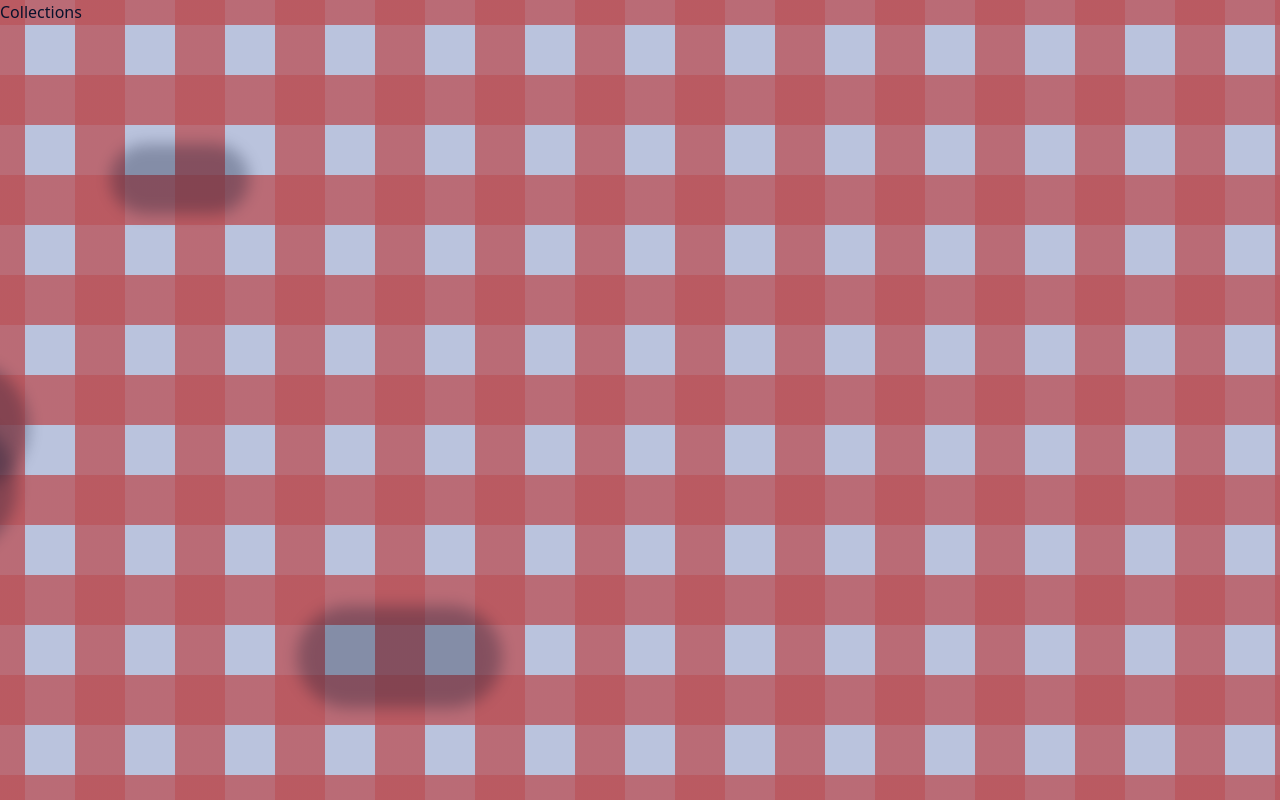
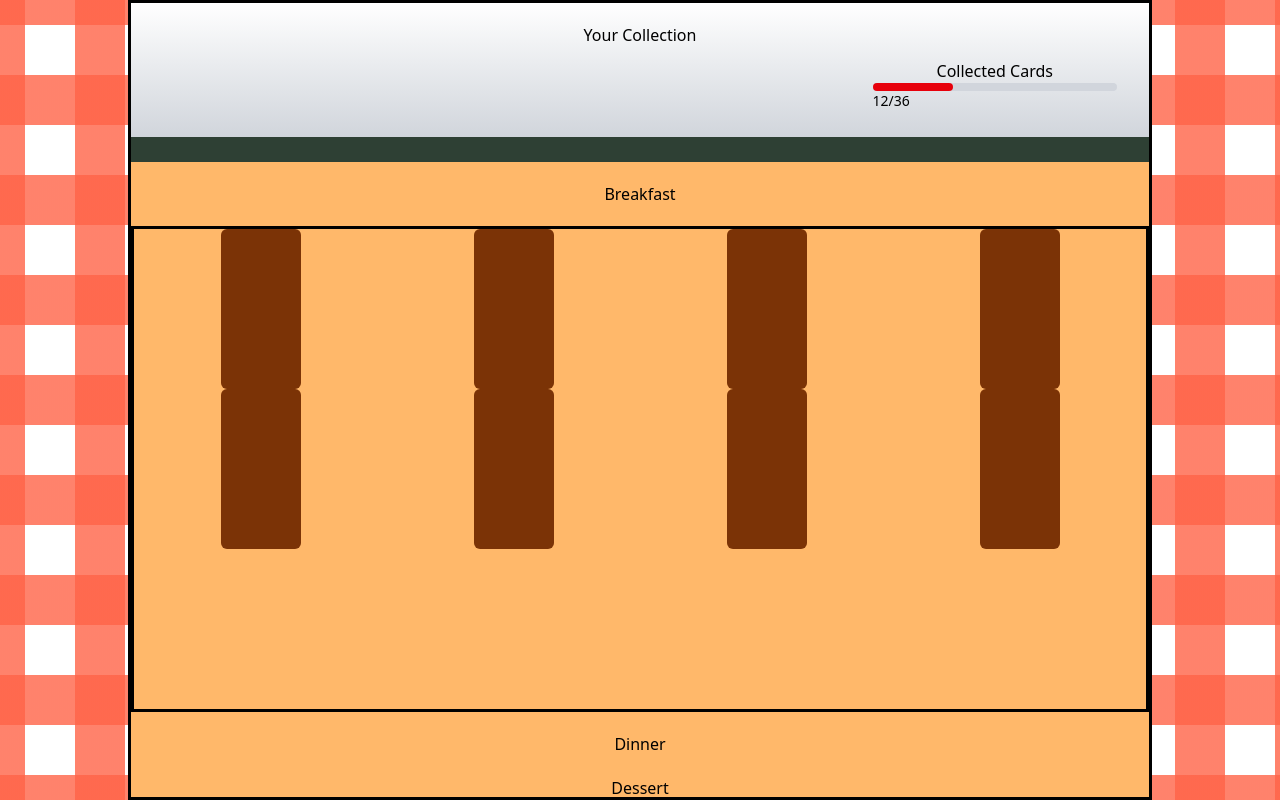
Before and after one commit to Bashguy/Large-Project, a React (Vite) app in the folder frontend/: page /collection in a window 1280 px wide. Built offline with nearby package versions, Linux system fonts and the light colour scheme.

Commit message:
my attempt at the collections and Settings

```diff
--- a/frontend/package.json
+++ b/frontend/package.json
@@ -10,6 +10,7 @@
     "preview": "vite preview"
   },
   "dependencies": {
+    "@material-tailwind/react": "^2.1.10",
     "@tailwindcss/vite": "^4.0.14",
     "axios": "^1.8.4",
     "react": "^19.0.0",
--- a/frontend/src/App.jsx
+++ b/frontend/src/App.jsx
@@ -18,7 +18,7 @@ function App() {
   return (
     <div>
       <Background />
-      <Weather />
+      {/*<Weather />*/}
       <NavBar />
 
       <Routes>
--- /dev/null
+++ b/frontend/src/components/Cards.jsx
@@ -0,0 +1,24 @@
+import React from 'react'
+import {useState} from 'react'
+
+
+export default function Cards() {
+  const [showInfo, setShowInfo] = useState(false)
+
+
+  const cardInfo = ({setShowInfo}) => {
+    return (
+      <div className='hidden'>
+
+      </div>
+    )
+  }
+  return (
+    <div>
+      <div className='w-20 h-40 bg-amber-900 rounded-md'
+                      onClick={()=> setShowInfo(true)}>
+      </div>
+
+    </div>
+  )
+}
--- /dev/null
+++ b/frontend/src/components/CardsList.jsx
@@ -0,0 +1,62 @@
+import React, {useState} from 'react'
+import Cards from './cards'
+const breakfast = [
+  {
+    num: 1
+  },
+  {
+    num: 2
+  },
+  {
+    num: 3
+  },
+  {
+    num: 4
+  },
+  {
+    num: 5
+  },
+  {
+    num: 6
+  },
+  {
+    num: 7
+  },
+  {
+    num: 8
+  },
+  {
+    num: 9
+  },
+  {
+    num: 10
+  },
+  {
+    num: 11
+  },
+  {
+    num: 12
+  }
+]
+const dinner = [
+  1, 2, 3, 4, 5, 6, 7, 8, 9, 10, 11, 12
+]
+const dessert = [
+  1, 2, 3, 4, 5, 6, 7, 8, 9, 10, 11, 12
+]
+// wrapping our props in {} prevents us from needing to write extra code
+export default function CardsList({set}) {
+  return (
+    <div className='grid justify-items-center sm:grid-rows-6 sm:grid-cols-2 md:grid-rows-3 md:grid-cols-4
+                    place-content-center border-3'>
+        <Cards />
+        <Cards />
+        <Cards />
+        <Cards />
+        <Cards />
+        <Cards />
+        <Cards />
+        <Cards />
+    </div>
+  )
+}
--- /dev/null
+++ b/frontend/src/components/DeleteUser.jsx
@@ -0,0 +1,41 @@
+import React from 'react'
+import { useState } from 'react'
+
+function DeleteUser({setConfirmDelete}) {
+    const [canDelete, setCanDelete] = useState({
+        password:""
+    })
+    const deleteData = () => {
+        console.log(canDelete.password)
+        if(canDelete.password === "hallo") {
+            alert("Deleted aaaaaaaaaall your data SUCKAA");
+        }
+    }
+
+  return (
+    <div className='w-screen h-screen fixed top-0 right-0 flex justify-center items-center'>
+      <div className='bg-white p-10 rounded-md shadow-md'>
+            <h1 className='font-bold text-center text-lg p-5 align-text-top'>Are you sure?</h1>
+        <p>Confirm your decision by typing in your password:</p>
+        <input
+            type="text"
+            className="w-full mt-1 bg-white text-[#aa6445] rounded-sm my-3 p-1 ring focus:outline-none"
+            placeholder="Type in your password"
+            value={canDelete.password}
+            onChange={(e) => {
+                setCanDelete({... canDelete, password: e.target.value})
+            }}
+        />
+        <div className='flex justify-between mt-5'>
+          <button className='outline-1 outline-[#101f20] bg-[#101f20] text-white py-2 px-4 hover:bg-transparent hover:text-black rounded-lg'
+          onClick={() => setConfirmDelete(false)}
+          >Cancel</button>
+          <button className='outline-1 outline-[#101f20] hover:bg-[#101f20] hover:text-white py-2 px-4 bg-transparent text-black rounded-lg'
+           onClick={() => deleteData()}
+          >Delete</button>
+        </div>
+      </div>
+    </div>
+  )
+}
+export default DeleteUser
--- a/frontend/src/pages/Battle.jsx
+++ b/frontend/src/pages/Battle.jsx
@@ -1,7 +1,13 @@
 const Battle = () => {
   return (
     <div>
-      Battle
+      <div className="flex w-screen h-screen justify-center content-center">
+        <div className="w-1/3 h-1/3 bg-[#F1BF7E] drop-shadow-lg text-center m-5 p-5 border-3 border-green-950 rounded-md">
+          <h1 className="align-text-top"> Coming Soon! </h1>
+          <hr className="my-3"></hr>
+          <p>Everynyan is working vewwy hard to make this functional /ᐠ｡ꞈ｡ᐟ\</p>
+        </div>
+      </div>
     </div>
   )
 }
--- a/frontend/src/pages/Collections.jsx
+++ b/frontend/src/pages/Collections.jsx
@@ -1,7 +1,51 @@
-const Collections = () => {
+import CardsList from "../components/cardsList"
+import Cards from "../components/cards"
+import {useState} from 'react'
+
+export const Collections = () => {
+
+  // function to get number of cards collected from API
+
+  // Took a progressbar from online
+  const ProgressBar = ({ progressPercentage }) => {
+    return (
+      <div className='h-2 w-full bg-gray-300 rounded-lg'>
+          <div style={{width: `${progressPercentage}%`, borderRadius: 20}}
+              className={`h-full ${'bg-red-600'}`}>
+          </div>
+      </div>
+    )
+  }
+
   return (
     <div>
-      Collections
+        <div className="flex w-screen h-screen justify-center">
+          {/* Unfied Pantry Item*/}
+        <div className='flex-col justify-center items-center align-top w-4/5 h-screen border-3'>
+
+          {/* Info Bar */}
+            <div className='flex flex-col justify-between w-full h-1/5 top-0 bg-linear-to-b from-white to-gray-300 border-b-25 border-[#2E4034] p-5'>
+              <h2 className='text-center'>Your Collection</h2>
+
+               <div className='self-end justify-self-end w-1/4 m-3'>
+                  <h3 className="text-center">Collected Cards</h3>
+                  < ProgressBar progressPercentage={33}/>
+                  <p className="text-sm">12/36</p>
+                </div>
+
+            </div>
+
+          {/* Collections */}
+            <div className='w-full h-4/5 align-middle text-center bg-orange-300 overflow-auto'>
+              <h3 className='m-5'>Breakfast</h3>
+                <CardsList />
+              <h3 className='m-5'>Dinner</h3>
+              <h3 className='m-5'>Dessert</h3>
+            </div>
+        </div>
+
+        </div>
+
     </div>
   )
 }
--- a/frontend/src/pages/Settings.jsx
+++ b/frontend/src/pages/Settings.jsx
@@ -1,7 +1,49 @@
+import { useState } from "react"
+import DeleteUser from "../components/DeleteUser";
+
 const Settings = () => {
+  const [confirmDelete, setConfirmDelete] = useState(false)
+
+
+
   return (
     <div>
-      Settings
+      {/* The entire fuckin thing ig */}
+      <div className="flex w-screen h-screen justify-center items-center">
+        {/* The box itself */}
+        <div className="flex flex-col w-4/5 h-4/5 bg-[#F1BF7E] text-center p-5 content-between rounded-md">
+          <h1>Settings</h1>
+          <hr className="my-3"></hr>
+          {/* The, er, actual settings */}
+          <div className="flex flex-col justify-center items-center border-3 h-3/4">
+            <div className="flex content-between border-3">
+              <label className='border-3' for="name">Name</label>
+              <input type="text" name="name" id="name" className="bg-white"/>
+            </div>
+
+            <div className="flex content-between border-3">
+              <label className='border-3' for="username">Username</label>
+              <input type="text" password="username" id="username" className="bg-white"/>
+            </div>
+
+            <div className="flex content-between border-3">
+              <label className='border-3' for="password">Password</label>
+              <input type="text" password="password" className="bg-white"/>
+            </div>
+
+            <div className="flex content-between border-3">
+              <label className='border-3' for="email">Email</label>
+              <input type="text" password="email" className="bg-white"/>
+            </div>
+
+            <button className="bg-red-400 h-10 w-40 border-3"
+                    onClick={()=>setConfirmDelete(true)}
+                    style={{cursor:'pointer'}}>Delete All Data</button>
+                    {confirmDelete && <DeleteUser setConfirmDelete={setConfirmDelete}/>}
+
+          </div>
+        </div>
+      </div>
     </div>
   )
 }
```
Also changed, not shown: 1 other file (tests, documents, lock files or other folders).
